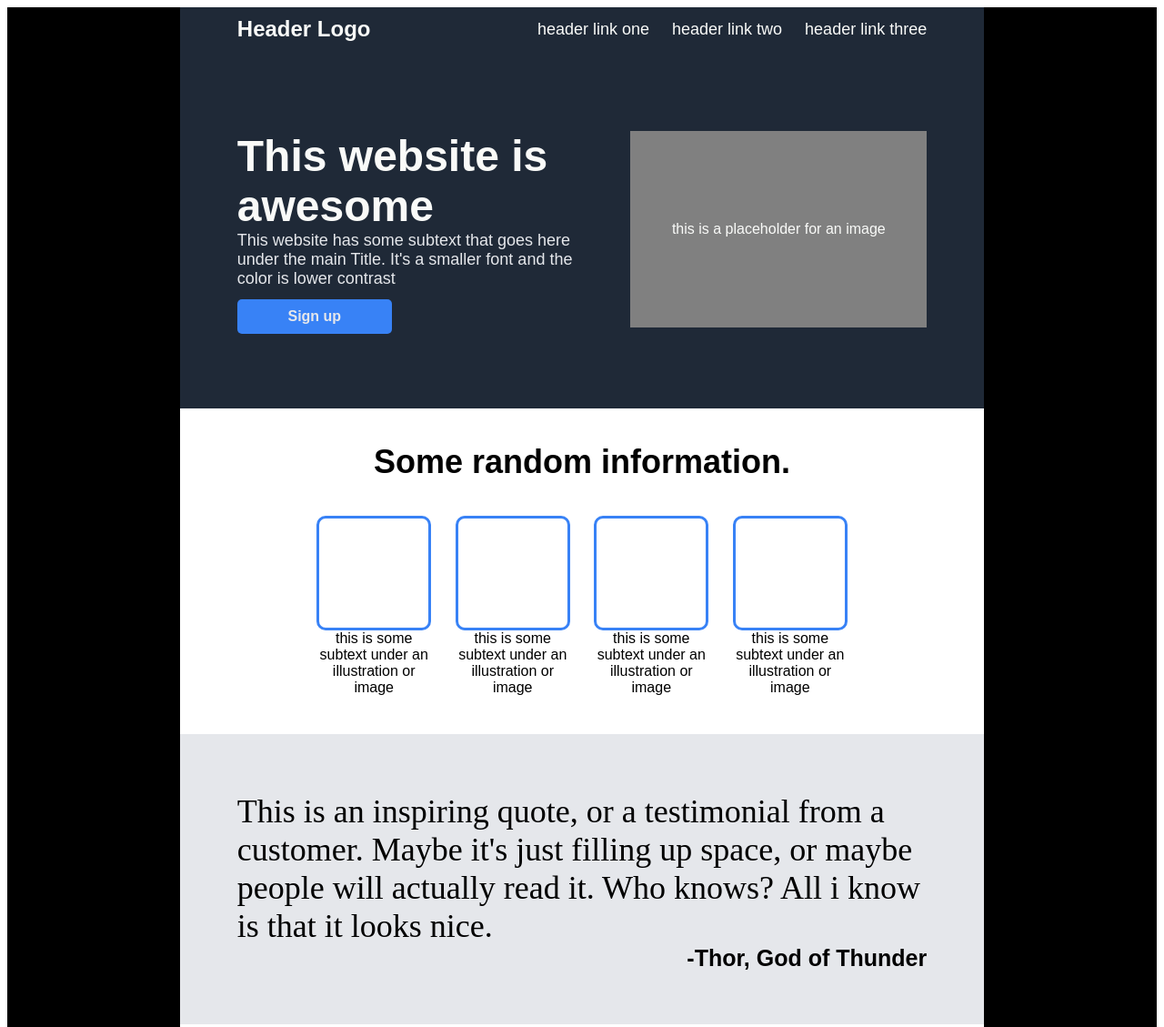
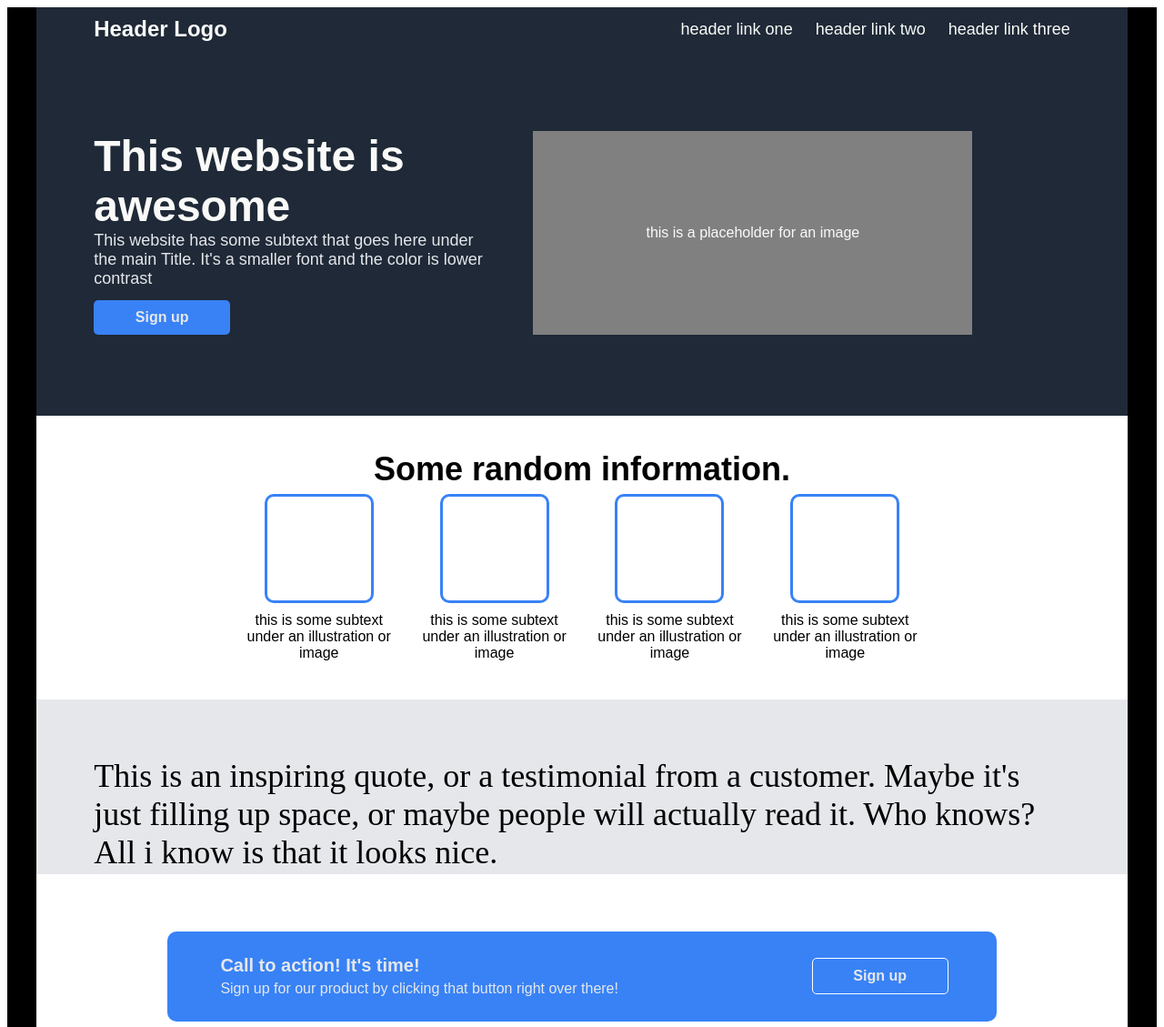
Before and after one commit to csiocc/firstproject, a plain HTML site: page index.html in a window 1280 px wide. Shown: the top 1129 px of the page at 91% size. Drawn offline with Linux system fonts and the light colour scheme.

Commit message:
some minor style tweaks

```diff
--- a/index.html
+++ b/index.html
@@ -7,8 +7,6 @@
     <title>Document</title>
 </head>
 <body>
-    <div class="sideboxleft"></div>
-    <div class="sideboxright"></div>
     <div class="topbox">
         <div class="header">
             <div class="headerlogo">Header Logo</div>
@@ -28,8 +26,8 @@
             </div>
             <div class="c1child2"><a>this is a placeholder for an image</a></div>
         </div>
+        <div class="c2header"><a>Some random information.</a></div>
         <div class="container2">
-            <div class="c2child1"><a>Some random information.</a></div>
             <div class="c2child2">
                 <div class="box1">
                     <div class="imgsquare"></div>
--- a/styles.css
+++ b/styles.css
@@ -5,9 +5,13 @@ body {
     display:flex;
 }
 
+* {
+    box-sizing: border-box;
+}
 .topbox {
     display:flex;
     flex-direction:column;
+    width:100%;
     align-items: center;
     background-color: black;
 }
@@ -20,7 +24,7 @@ body {
     padding-left: 5%;
     padding-bottom: 10px;
     height:5%;
-    width:60%;
+    width:1200px;
 }
 
 .headerlogo {
@@ -50,9 +54,10 @@ ul {
 .container1 {
     background-color:#1F2937;
     display:flex;
-    height:27vh;
+    flex-wrap:wrap;
     padding: 7% 5%;
-    width:60%;
+    width:1200px;
+    max-width: 100%;
 }
 
 .c1child1 {
@@ -62,6 +67,7 @@ ul {
     flex: 1 1 content;
     height: auto;
     padding-right:5%;
+    max-width:45%
 }
 .awesome {
     color:#f9faf8;
@@ -84,6 +90,7 @@ ul {
     padding:10px;
     width: 150px;
     margin-top: 3%;
+    cursor: pointer;
 }
 .link {
     text-decoration: none;
@@ -94,8 +101,8 @@ ul {
 .c1child2 {
     display:flex;
     background-color:grey;
-    flex: 1 1 auto;
-    width: 100%;
+    flex: 1 1 25%;
+    max-width: 45%;
     height: auto;
     align-items:center;
     justify-content:center;
@@ -109,50 +116,50 @@ ul {
 
 .container2 {
     display:flex;
-    flex-direction:column;
     background-color:white;
     align-items: center;
-    justify-content: space-evenly;
+    justify-content: center;
     height:29vh;
-    padding-top: 3%;
     padding-bottom: 7%;
     padding-left: 5%;
     padding-right: 5%;
-    width:60%;
+    width:1200px;
+    gap:20px;
 }
 
-.c2child1 {
+.c2header {
+    background-color:white;
     display:flex;
     justify-content: center;
     font-size: 36px;
     font-weight: 900;
+    padding-top: 3%;
+    padding-left: 5%;
+    padding-right: 5%;
+    width:1200px;
 
 }
 .c2child2 {
     margin-top:5%;
     display:flex;
     justify-content:center;
-    gap:5%;
+    gap:20px;
     width:70%;
-}
-
-.box1 {
-    display:flex;
 }
 
 .box1, .box2, .box3, .box4 {
     display:flex;
-    flex-direction:column;
+    flex-flow:column wrap;
     align-items:center;
-    width:25%;
+    max-width:185px;
+    gap: 10px;
 }
 
 .imgsquare {
     height:120px;
     width: 120px;
     border-radius: 10px;
-    border: 3px solid;
-    border-color:#3882F6
+    border: 3px solid #3882F6;
 }
 
 .text2 a {
@@ -167,9 +174,8 @@ ul {
     align-items: center;
     justify-content: space-evenly;
     height:24vh;
-    width:auto;
     padding:5%;
-    width:60%;
+    width:1200px;
 }
 
 .text3 {
@@ -189,7 +195,7 @@ ul {
     display:flex;
     align-items: center;
     justify-content: center;
-    width:60%;
+    width:1200px;
     padding:5%;
 }
 
@@ -209,17 +215,21 @@ ul {
 
 .textleft {
     display:flex;
+    flex-wrap:wrap;
+    color:#e5e7eb;
 }
 
 .largertext {
     font-size: 20px;
     font-weight:bold;
     margin: 5px;
+    color:#e5e7eb;
 
 }
 
 .smalltext {
     margin: 5px;
+    color:#e5e7eb;
 }
 
 .button2 {
@@ -230,6 +240,7 @@ ul {
     border: 1px solid white;
     padding:10px;
     width: 150px;
+    cursor: pointer;
 }
 
 .footer {
@@ -239,6 +250,6 @@ ul {
     justify-content:center;
     align-items:center;
     color:#f9faf8;
-    width:60%;
+    width:1200px;
     padding: 2% 5%;
 }
```
